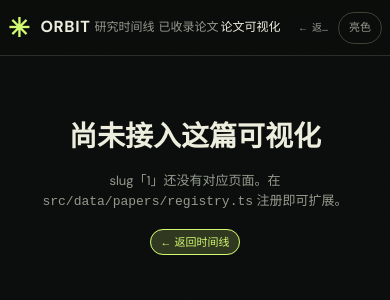
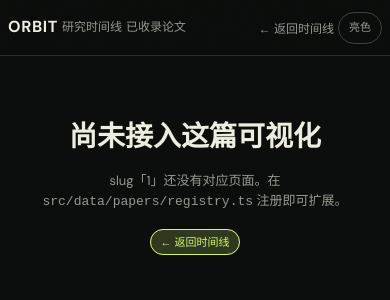
Before and after one commit to VanGong1999/ai-paper-atlas, a React (Vite) app: page /papers/1 in a window 390 px wide. Shown: the top 300 px of the page. Built offline with nearby package versions, Linux system fonts and the light colour scheme.

Commit message:
Give mobile detail return links full labels and touch targets

```diff
--- a/src/styles/app.css
+++ b/src/styles/app.css
@@ -229,7 +229,18 @@ a.toplink:hover {
     gap: 0;
   }
 
-  .toplink {
-    flex: 0 0 34px;
+  a.toplink {
+    flex: none;
+    display: inline-flex;
+    align-items: center;
+    min-height: 44px;
+    font: 12px var(--font-sans);
   }
 }
+
+@media (max-width: 420px) {
+  .topbar:has(a.toplink) .brandmark,
+  .topnav > span {
+    display: none;
+  }
+}
```
